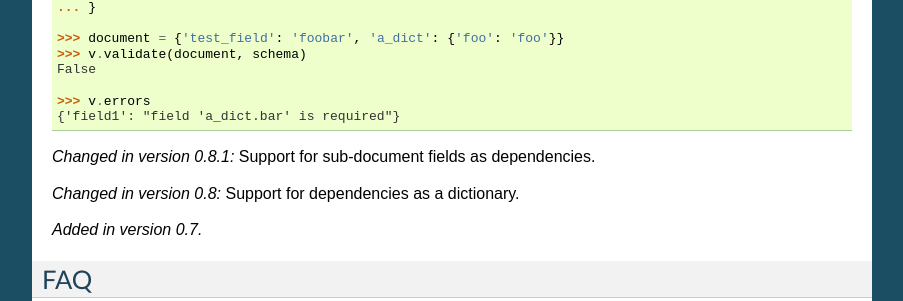
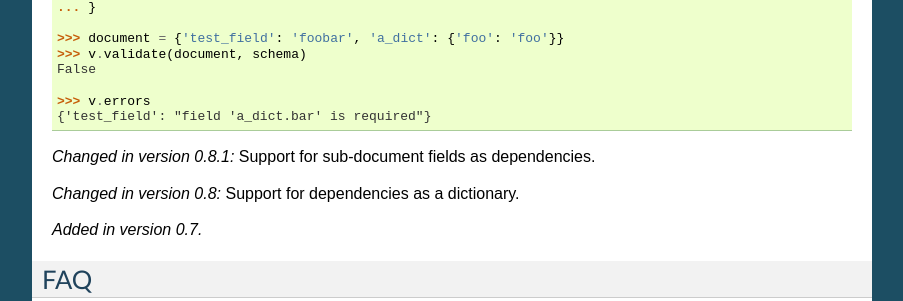
Before and after one commit to pyeve/cerberus, a Sphinx documentation site: the page built from docs/index.rst, in a window 1280 px wide and 900 px high, scrolled down 9375 px. Shown: the part 151-452 px from the top of the window, without its empty margins (198-1101 px from the left). Built offline with Sphinx 7.4.7, drawn with Linux system fonts in a browser that asks for light colours.

Commit message:
wrong field name in 'dependencies' docs

```diff
--- a/docs/index.rst
+++ b/docs/index.rst
@@ -575,7 +575,7 @@ Dependencies on sub-document fields are also supported: ::
     False
 
     >>> v.errors
-    {'field1': "field 'a_dict.bar' is required"}
+    {'test_field': "field 'a_dict.bar' is required"}
 
 .. versionchanged:: 0.8.1 Support for sub-document fields as dependencies.
 
```
